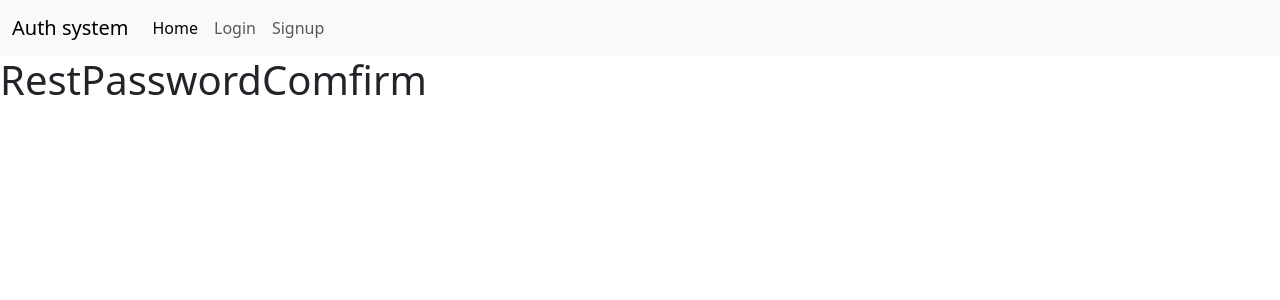
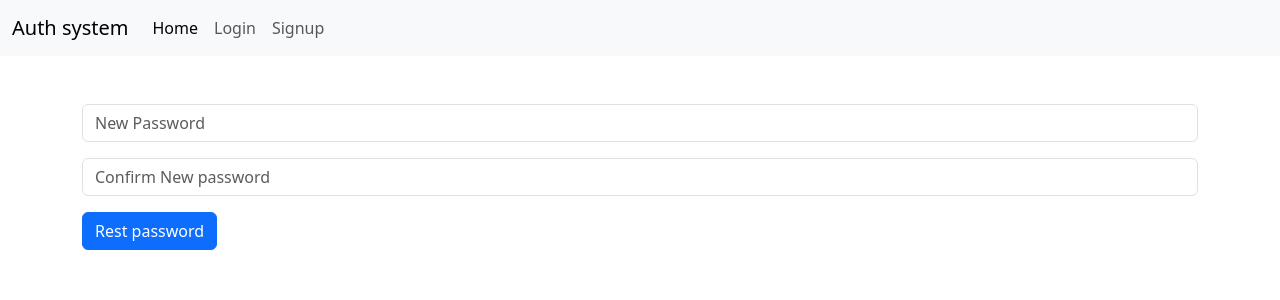
Before and after one commit to kaybrian/Userbooks, a React (Create React App) app in the folder cilent/: page /password/reset/comfirm/1/1 in a window 1280 px wide. Shown: the top 300 px of the page. Built offline with nearby package versions, Linux system fonts and the light colour scheme; no server answers.

Commit message:
password rest

```diff
--- a/cilent/src/actions/auth.js
+++ b/cilent/src/actions/auth.js
@@ -1,4 +1,3 @@
-import { json } from 'react-router-dom';
 import * as actions from './types'
 import axios from 'axios';
 
@@ -100,6 +99,60 @@
     }
 };
 
+export const rest_password = (email) => async dispatch => {
+    const config = {
+        headers: {
+            'content-type': 'application/json',
+            'Accept': 'application/json'
+        }
+    };
+    const body = JSON.stringify({
+        email
+    })
+
+    try {
+        await axios.post(`${api_url}/auth/users/reset_password/`, body, config);
+
+        dispatch({
+            type:actions.PASSWORD_REST_SUCCESS
+        });
+
+    }catch (err){
+        dispatch({
+            type: actions.PASSWORD_REST_FAIL
+        })
+    }
+
+};
+
+export const rest_password_confirm = (uid, token, new_password, re_new_password) => async dispatch => {
+    const config = {
+        headers: {
+            'content-type': 'application/json',
+            'Accept': 'application/json'
+        }
+    };
+
+    const body = JSON.stringify({
+        uid,
+        token,
+        new_password,
+        re_new_password
+    })
+
+    try {
+        await axios.post(`${api_url}/auth/users/rest_password_confirm/`, body, config);
+
+        dispatch({
+            type:actions.PASSWORD_REST_CONFIRM_SUCCESS
+        });
+
+    }catch (err){
+        dispatch({
+            type: actions.PASSWORD_REST_CONFIRM_FAIL
+        })
+    }
+}
 
 export const logout = () => dispatch => {
     dispatch({
--- a/cilent/src/actions/types.js
+++ b/cilent/src/actions/types.js
@@ -6,3 +6,8 @@
 export const AUTHENTICATED_SUCCESS = "AUTHENTICATED_SUCCESS";
 export const AUTHENTICATED_FAILED = "AUTHENTICATED_FAILED";
 export const LOGOUT = "LOGOUT";
+
+export const PASSWORD_REST_FAIL = "PASSWORD_REST_FAIL";
+export const PASSWORD_REST_SUCCESS = "PASSWORD_REST_SUCCESS";
+export const PASSWORD_REST_CONFIRM_FAIL = "PASSWORD_REST_FAIL";
+export const PASSWORD_REST_CONFIRM_SUCCESS = "PASSWORD_REST_SUCCESS";
--- a/cilent/src/containers/RestPasswordConfirm.js
+++ b/cilent/src/containers/RestPasswordConfirm.js
@@ -1,13 +1,73 @@
-import React from "react";
+import React, { useState } from "react";
+import { Navigate } from "react-router-dom";
+import { connect } from 'react-redux';
+import { rest_password_confirm } from "../actions/auth";
+
+const RestPasswordComfirm = ({ match, rest_password_confirm }) => {
+    const { requestSent, setRequestSent } = useState(false)
+
+    const [formData, setFormdata] = useState({
+        new_password: "",
+        re_new_password:""
+    })
+
+    const { new_password,re_new_password } = formData
+
+    const onChange = e => setFormdata({
+        ...formData,
+        [e.target.name]: e.target.value
+    })
 
 
-const RestPasswordComfirm = () => {
+    const onSubmit = e => {
+        e.preventDefault();
+
+        const uid = match.params.uid;
+        const token = match.params.token;
+        rest_password_confirm(uid, token, new_password, re_new_password);
+        setRequestSent(true);
+    }
+
+    if (requestSent) {
+        return <Navigate to="/login" />;
+    }
+
     return (
-        <div>
-            <h1>RestPasswordComfirm</h1>
+        <div className="container mt-5">
+            <form onSubmit={e => onSubmit(e)} className="mt-2">
+                <div className="form-group">
+                    <input
+                        className="form-control mt-3"
+                        type="password"
+                        placeholder="New Password"
+                        name="new_password"
+                        value={new_password}
+                        onChange={e => onChange(e)}
+                        required
+                        minLength={8}
+                    />
+                </div>
+                <div className="form-group">
+                    <input
+                        className="form-control mt-3"
+                        type="password"
+                        placeholder="Confirm New password"
+                        name="re_new_password"
+                        value={re_new_password}
+                        onChange={e => onChange(e)}
+                        required
+                        minLength={8}
+                    />
+                </div>
+                <button className="btn btn-primary mt-3" type="submit">
+                    Rest password
+                </button>
+            </form>
+
         </div>
     )
 };
 
 
-export default RestPasswordComfirm;
+
+export default connect(null, { rest_password_confirm })(RestPasswordComfirm);
--- a/cilent/src/containers/RestPasswordPage.js
+++ b/cilent/src/containers/RestPasswordPage.js
@@ -1,13 +1,61 @@
-import React from "react";
+import React, { useState } from "react";
+import { Navigate } from "react-router-dom";
+import { connect } from 'react-redux';
+import { rest_password } from "../actions/auth";
+
+const RestPassword = ({rest_password}) => {
+    const {requestSent, setRequestSent } = useState(false)
+
+    const [formData, setFormdata] = useState({
+        email: "",
+    })
+
+    const { email } = formData;
+
+    const onChange = e => setFormdata({
+        ...formData,
+        [e.target.name]: e.target.value
+    })
 
 
-const ResetPassword = () => {
+    const onSubmit = e => {
+        e.preventDefault();
+
+        rest_password(email);
+
+        setRequestSent(true);
+     }
+
+     if (requestSent){
+        return <Navigate to="/" />;
+     }
+
     return (
-        <div>
-            <h1>ResetPassword</h1>
+        <div className="container mt-5">
+            <h1>Rest Password</h1>
+            <p>Rest Password Reset</p>
+
+            <form onSubmit={e => onSubmit(e)} className="mt-2">
+                <div className="form-group">
+                    <input
+                        className="form-control"
+                        type="email"
+                        placeholder="Email"
+                        name="email"
+                        value={email}
+                        onChange={e => onChange(e)}
+                        required
+                    />
+                </div>
+                <button className="btn btn-primary mt-3" type="submit">
+                    Ask for a Password Rest
+                </button>
+            </form>
+
         </div>
     )
 };
 
 
-export default ResetPassword;
+
+export default connect(null, {rest_password})(RestPassword);
--- a/cilent/src/reducers/auth.js
+++ b/cilent/src/reducers/auth.js
@@ -65,6 +65,24 @@
                 isAuthenticated:false,
                 user:null
             }
+        case actions.PASSWORD_REST_CONFIRM_FAIL:
+            return {
+                ...state
+            }
+        case actions.PASSWORD_REST_CONFIRM_SUCCESS:
+            return {
+
+            }
+
+        case actions.PASSWORD_REST_FAIL:
+            return {
+
+            }
+        case actions.PASSWORD_REST_SUCCESS:
+            return {
+
+            }
+
         default:
             return state
     }
```
Also changed, not shown: 1 other file (tests, documents, lock files or other folders).
